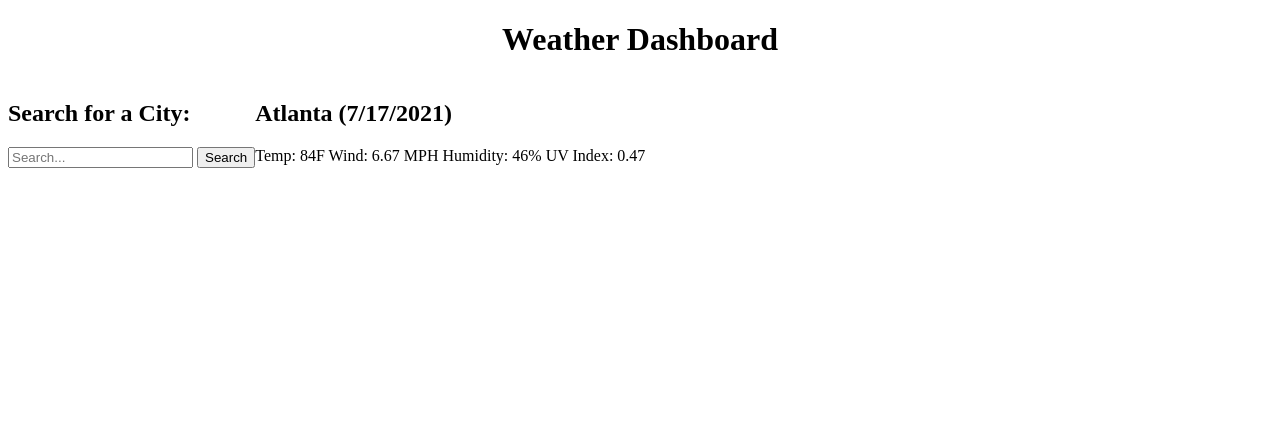
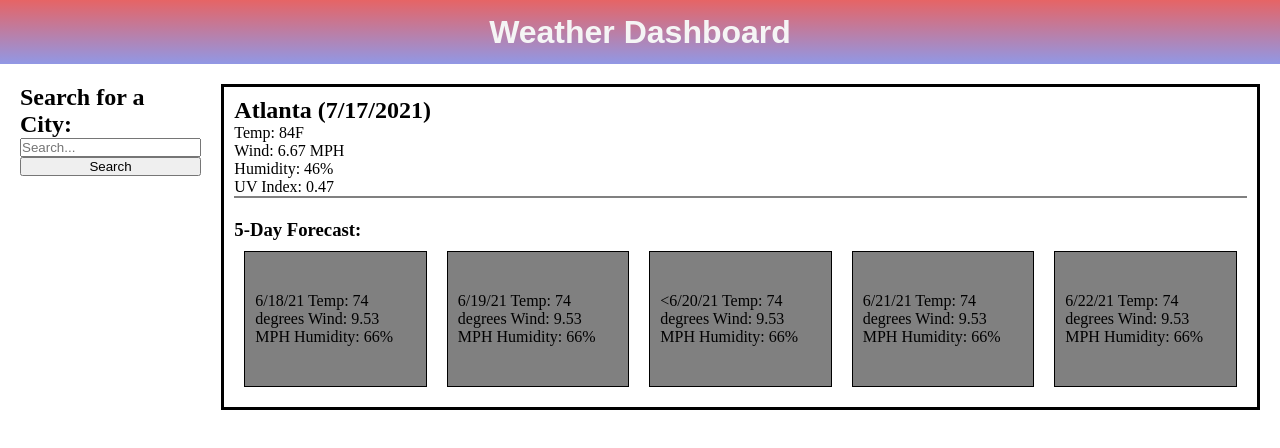
Before and after one commit to Andydchoo/Weather-Dashboard, a plain HTML site: page index.html in a window 1280 px wide. Drawn offline with Linux system fonts and the light colour scheme.

Commit message:
updating css

```diff
--- a/index.html
+++ b/index.html
@@ -30,6 +30,47 @@
                 <text>Humidity: 46%</text>
                 <text>UV Index: 0.47</text>
             </div>
+
+            <div class="forecast">
+                <h3>5-Day Forecast:</h3>
+
+                <div class="cards">
+                    <div class="day1">
+                        <text>6/18/21</text>
+                        <text>Temp: 74 degrees</text>
+                        <text>Wind: 9.53 MPH</text>
+                        <text>Humidity: 66%</text>
+                    </div>
+
+                    <div class="day2">
+                        <text>6/19/21</text>
+                        <text>Temp: 74 degrees</text>
+                        <text>Wind: 9.53 MPH</text>
+                        <text>Humidity: 66%</text>
+                    </div>
+
+                    <div class="day3">
+                        <<text>6/20/21</text>
+                        <text>Temp: 74 degrees</text>
+                        <text>Wind: 9.53 MPH</text>
+                        <text>Humidity: 66%</text>
+                    </div>
+
+                    <div class="day4">
+                        <text>6/21/21</text>
+                        <text>Temp: 74 degrees</text>
+                        <text>Wind: 9.53 MPH</text>
+                        <text>Humidity: 66%</text>
+                    </div>
+
+                    <div class="day5">
+                        <text>6/22/21</text>
+                        <text>Temp: 74 degrees</text>
+                        <text>Wind: 9.53 MPH</text>
+                        <text>Humidity: 66%</text>
+                    </div>
+                </div>
+            </div>
         </div>
     </main>
 </body>
--- a/style.css
+++ b/style.css
@@ -1,22 +1,65 @@
+* {
+    margin: 0;
+    padding: 0;
+}
 header {
     text-align: center;
+    background: linear-gradient(#e66465, #9198e5);
+    margin: 0px;
+    line-height: 400%;
+    font-family: Arial, Helvetica, sans-serif;
+    color: whitesmoke;
 }
 main {
     display: flex;
     flex-direction: row;
 }
 
-#left-container {
+.left-container {
     display: flex;
     flex-direction: column;
     align-items: left;
     flex-wrap: wrap;
-    padding-top: 5px;
-    padding-bottom: 5px;
+    padding-top: 0px;
+    padding-bottom: 0px;
+    margin-left: 20px;
+    margin-top: 20px;
+}
+.right-container {
+    display: flex;
+    flex-direction: column;
+    align-items: left;
+    flex-wrap: wrap;
+    margin: 20px;
+    border: solid black;
 }
 
-#weather {
-    display: inline-block;
-    border: solid #000;
-    border-width: 0px;
+.weather {
+    display: flex;
+    flex-direction: column;
+    border-bottom: solid grey;
+    border-width: 2px;
+    justify-content: space-between;
+    margin: 1%;
+
 }
+
+.forecast {
+    margin: 1%;
+}
+.cards {
+    display: flex;
+    flex-direction: row;
+    justify-content: space-between;
+}
+
+.cards div {
+
+    box-shadow: 0 rpx 8px 0 rgba(0,0,0,0.2);
+    transition: 0.3s;
+    padding: 40px 10px;
+    flex: 0 1 24%;
+    background-color: grey;
+    border: 1px black solid;
+    margin: 10px;
+}
```
